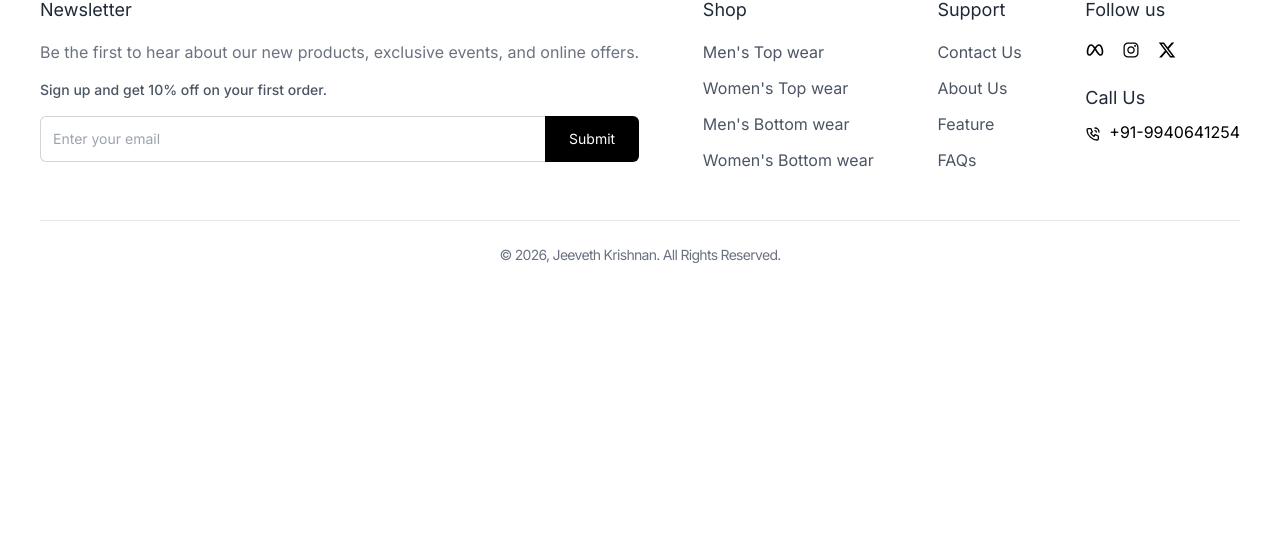
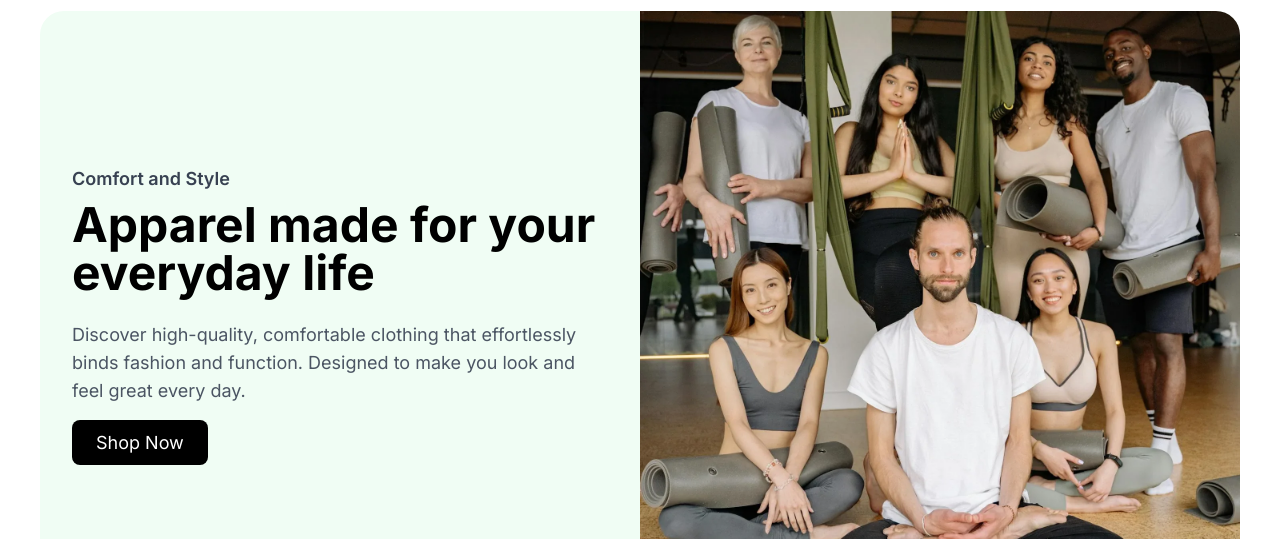
Before and after one commit to Jeeveth-K-27/E-Commerce, a React (Vite) app in the folder Frontend/: page / in a window 1280 px wide. Shown: the part 4835-5374 px from the top of the page. Before the commit the page ends 5148 px from the top, so only its background shows below. Built offline with nearby package versions, Linux system fonts and the light colour scheme.

Commit message:
EOD 14-02-2026

```diff
--- /dev/null
+++ b/Frontend/src/Components/Products/FeaturedCollection.jsx
@@ -0,0 +1,39 @@
+import React from 'react';
+import { Link } from 'react-router-dom';
+import featured from "../../assets/featured.webp";
+
+const FeaturedCollection = () => {
+  return (
+    <section className="py-16 px-4 lg:px-0">
+      <div className="mx-10 flex flex-col-reverse lg:flex-row items-center bg-green-50 rounded-3xl">
+        {/* Left */}
+        <div className="lg:w-1/2 p-8 text-center lg:text-left">
+          <h2 className="text-lg font-semibold text-gray-700 mb-2">
+            Comfort and Style
+          </h2>
+          <h2 className="text-4xl lg:text-5xl font-bold mb-6">
+            Apparel made for your everyday life
+          </h2>
+          <p className="text-lg text-gray-600 mb-6">
+            Discover high-quality, comfortable clothing that effortlessly binds
+            fashion and function. Designed to make you look and feel great every
+            day.
+          </p>
+
+          <Link
+            to="/collection/all"
+            className="bg-black text-white px-6 py-3 rounded-lg text-lg hover:bg-gray-800"
+          >
+            Shop Now
+          </Link>
+        </div>
+
+        {/* Right */}
+        <div className='lg:w-1/2'>
+        <img src={featured} alt="Feature Collection" className='w-full h-full object-cover lg:rounded-tr-3xl lg:rounded-br-3xl'/></div>
+      </div>
+    </section>
+  );
+};
+
+export default FeaturedCollection;
--- a/Frontend/src/Components/Products/ProductGrid.jsx
+++ b/Frontend/src/Components/Products/ProductGrid.jsx
@@ -3,7 +3,7 @@
 
 const ProductGrid = ({products}) => {
   return (
-    <div className="grid grid-cols-1 sm:grid-cols-2 lg:grid-cols-4 gap-6">
+    <div className="mx-10 grid grid-cols-1 sm:grid-cols-2 lg:grid-cols-4 gap-6">
       {products.map((product) => (
         <Link key={product._id} to={`/product/${product._id}`} className="block">
           <div className="bg-white p-4 rounded-lg">
--- a/Frontend/src/Pages/Home.jsx
+++ b/Frontend/src/Pages/Home.jsx
@@ -4,6 +4,7 @@
 import NewArrivals from '../Components/Products/NewArrivals'
 import ProductDetails from '../Components/Products/ProductDetails'
 import ProductGrid from '../Components/Products/ProductGrid'
+import FeaturedCollection from '../Components/Products/FeaturedCollection'
 
 const placeHolderProducts = [
     {
@@ -70,6 +71,7 @@
           <h2 className="text-3xl text-center font-bold mb-4">Top Wears for Women</h2>
           <ProductGrid products={placeHolderProducts} />
         </div>
+        <FeaturedCollection/>
     </div>
   )
 }
```
